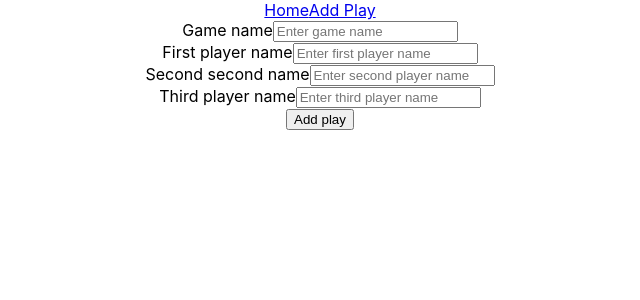
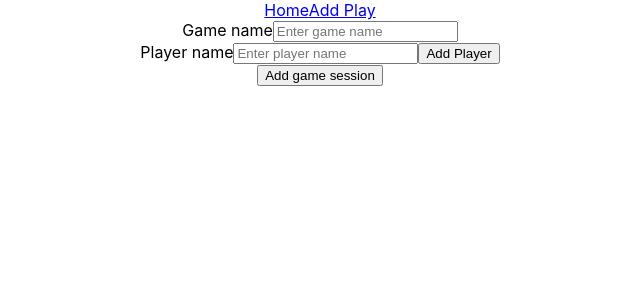
Before and after one commit to JinLisek/tabletopbuddy, a React (Create React App) app in the folder tabletopbuddy_frontend/: page /addplay in a window 1280 px wide. Shown: the top 300 px of the page, without its empty margins (320-960 px from the left). Built offline with nearby package versions, Linux system fonts and the light colour scheme.

Commit message:
frontend now sends players list in new game session (doesn't work yet, doesn't add to database even though 201 returned)

```diff
--- a/tabletopbuddy_frontend/src/AddPlay.js
+++ b/tabletopbuddy_frontend/src/AddPlay.js
@@ -2,54 +2,77 @@ import React from "react";
 import { Form, Button } from "react-bootstrap";
 import axios from "axios";
 
+const AddedPlayer = (props) => {
+  return (
+    <Form.Group controlId="formAddedPlayer">
+      <Form.Label>Player name</Form.Label>
+      <Form.Control type="text" placeholder={props.playerName} readOnly />
+      <Button variant="primary">Remove</Button>
+    </Form.Group>
+  );
+};
+
 class AddPlay extends React.Component {
   constructor(props) {
     super(props);
-    this.state = { gameName: null, firstPlayer: null, secondPlayer: null, thirdPlayer: null };
+    this.state = { gameName: null, players: [] };
+    this.playerToBeAddedName = React.createRef("");
   }
+
+  validate = () => {
+    return this.state.gameName !== null && this.state.players.length > 0;
+  };
 
   addPlayToDatabase = (event) => {
     event.preventDefault();
-    axios.post("http://192.168.1.165:8000/game_sessions/", { game_name: "lol" });
-    console.log(this.state);
-    console.log("add to database");
+    if (this.validate()) {
+      const req = {
+        game_name: this.state.gameName,
+        players: this.state.players,
+      };
+      console.log("req: " + req.game_name + " " + req.players[0].name);
+      axios.post("http://192.168.1.165:8000/game_sessions/", req).then((resp) => {
+        console.log(resp);
+      });
+    } else {
+      alert("VALIDATION FAILED");
+    }
   };
 
   handleChangeGameName = (event) => {
     this.setState({ gameName: event.target.value });
   };
 
-  handleChangePlayerName = (id) => (event) => {
-    if (id === 1) {
-      this.setState({ firstPlayer: event.target.value });
-    } else if (id === 2) {
-      this.setState({ secondPlayer: event.target.value });
-    } else if (id === 3) {
-      this.setState({ thirdPlayer: event.target.value });
-    }
+  handleAddPlayer = (event) => {
+    console.log(this.playerToBeAddedName.current.value);
+
+    this.setState((state, _) => {
+      const newPlayers = [...state.players, { name: this.playerToBeAddedName.current.value }];
+      this.playerToBeAddedName.current.value = "";
+      return { players: newPlayers };
+    });
   };
 
   render = () => {
+    console.log(this.state);
     return (
       <Form onSubmit={this.addPlayToDatabase}>
         <Form.Group controlId="formGameName">
           <Form.Label>Game name</Form.Label>
           <Form.Control type="text" onChange={this.handleChangeGameName} placeholder="Enter game name" />
         </Form.Group>
-        <Form.Group controlId="formFirstPlayerName">
-          <Form.Label>First player name</Form.Label>
-          <Form.Control type="text" onChange={this.handleChangePlayerName(1)} placeholder="Enter first player name" />
-        </Form.Group>
-        <Form.Group controlId="formSecondPlayerName">
-          <Form.Label>Second second name</Form.Label>
-          <Form.Control type="text" onChange={this.handleChangePlayerName(2)} placeholder="Enter second player name" />
-        </Form.Group>
-        <Form.Group controlId="formThirdPlayerName">
-          <Form.Label>Third player name</Form.Label>
-          <Form.Control type="text" onChange={this.handleChangePlayerName(3)} placeholder="Enter third player name" />
+        {this.state.players.map((player, index) => {
+          return <AddedPlayer playerName={player.name} key={index} />;
+        })}
+        <Form.Group controlId="formAddPlayer">
+          <Form.Label>Player name</Form.Label>
+          <Form.Control type="text" ref={this.playerToBeAddedName} placeholder="Enter player name" />
+          <Button variant="primary" onClick={this.handleAddPlayer}>
+            Add Player
+          </Button>
         </Form.Group>
         <Button variant="primary" type="submit">
-          Add play
+          Add game session
         </Button>
       </Form>
     );
```
